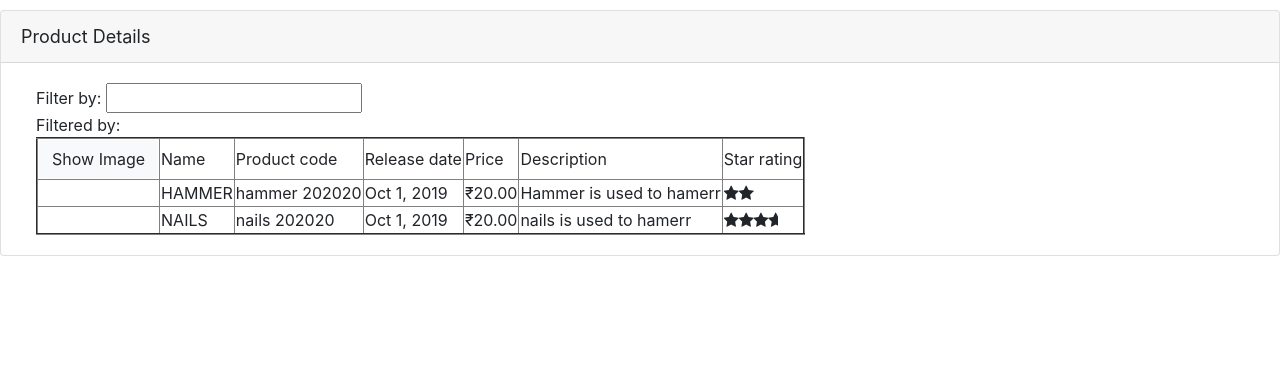
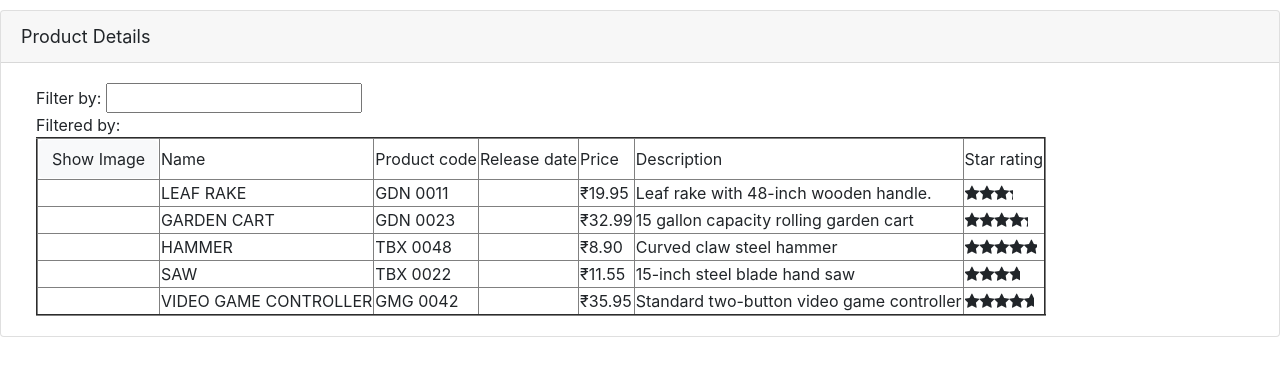
Before and after one commit to diptiR/angularPS, an Angular app: page / in a window 1280 px wide. Shown: the top 376 px of the page. Built offline with nearby package versions, Linux system fonts and the light colour scheme.

Commit message:
products fetched from api: Observable implemented

```diff
--- a/src/app/app.component.html
+++ b/src/app/app.component.html
@@ -28,8 +28,8 @@
               [style.width.px]="imageWidth"
             />
           </td>
-          <td>{{ p.name | uppercase }}</td>
-          <td>{{ p.code | convertToSpace : "-" }}</td>
+          <td>{{ p.productName | uppercase }}</td>
+          <td>{{ p.productCode | convertToSpace : "-" }}</td>
           <td>{{ p.releaseData | date }}</td>
           <td>{{ p.price | currency: "INR" }}</td>
           <td>{{ p.description }}</td>
--- a/src/app/app.component.ts
+++ b/src/app/app.component.ts
@@ -1,5 +1,5 @@
 import { Component, OnInit } from "@angular/core";
-import {ProductService} from './product.service';
+import { ProductService } from "./product.service";
 import { IProduct } from "./shared/product.interface";
 
 @Component({
@@ -7,13 +7,12 @@ import { IProduct } from "./shared/product.interface";
   templateUrl: "./app.component.html",
   styleUrls: ["./app.component.css"]
 })
-export class AppComponent implements OnInit{
-
-  constructor(private productService: ProductService){}
+export class AppComponent implements OnInit {
+  constructor(private productService: ProductService) {}
 
   pageTitle: string = "Product Details";
   imageWidth: number = 150;
-  message: string = '';
+  message: string = "";
   showImg: boolean = false;
   _filterText: string = "";
 
@@ -23,26 +22,34 @@ export class AppComponent implements OnInit{
 
   set filterText(value: string) {
     this._filterText = value;
-    this.filteredProducts = this.filterText && this.filterText.length > 0
-      ? this.performFilter(this._filterText)
-      : this.products;
+    this.filteredProducts =
+      this.filterText && this.filterText.length > 0
+        ? this.performFilter(this._filterText)
+        : this.products;
   }
   filteredProducts: IProduct[];
-  products: IProduct[] = this.productService.getProducts();
+  products: IProduct[] = [];
 
   toggleImage(): void {
     this.showImg = !this.showImg;
   }
   performFilter(value: string): any {
     return this.products.filter((product: IProduct) => {
-      return product.name.toLocaleLowerCase().indexOf(value.toLocaleLowerCase()) !== -1;
+      return (
+        product.productName.toLocaleLowerCase().indexOf(value.toLocaleLowerCase()) !==
+        -1
+      );
     });
   }
   ngOnInit(): void {
-    this.filteredProducts = this.performFilter(this.filterText);
+    this.productService.getProducts().subscribe(products => {
+      this.products = products;
+      this.filteredProducts = this.products;
+    });
+
   }
 
-  ratingclicked(value: string): void{
+  ratingclicked(value: string): void {
     this.message = value;
   }
 }
--- a/src/app/app.module.ts
+++ b/src/app/app.module.ts
@@ -2,6 +2,7 @@ import { BrowserModule } from "@angular/platform-browser";
 import { NgModule } from "@angular/core";
 import { CommonModule } from "@angular/common";
 import { FormsModule } from "@angular/forms";
+import { HttpClientModule } from '@angular/common/http';
 
 import { AppComponent } from "./app.component";
 import { ConvertToSpacePipe } from "./shared/convertToSpaces";
@@ -9,7 +10,7 @@ import { StarRatingComponent } from "./shared/star.component";
 
 @NgModule({
   declarations: [AppComponent, ConvertToSpacePipe, StarRatingComponent],
-  imports: [BrowserModule, CommonModule, FormsModule],
+  imports: [BrowserModule, CommonModule, FormsModule, HttpClientModule],
   bootstrap: [AppComponent]
 })
 export class AppModule {}
--- a/src/app/product.service.ts
+++ b/src/app/product.service.ts
@@ -1,33 +1,39 @@
 import { Injectable } from "@angular/core";
 import { IProduct } from "./shared/product.interface";
+import { Observable, throwError } from "rxjs";
+import { HttpClient, HttpErrorResponse } from "@angular/common/http";
+import { catchError, tap, map } from "rxjs/operators";
 
 @Injectable({
   providedIn: "root"
 })
 export class ProductService {
-  getProducts(): IProduct[] {
-    return [
-      {
-        id: "1",
-        name: "Hammer",
-        code: "hammer-202020",
-        releaseData: new Date("10/01/2019"),
-        price: 20,
-        description: "Hammer is used to hamerr",
-        starRating: 2,
-        imageUrl: "https://bardoloi.com/assets/hammer-safe/hammer.png"
-      },
-      {
-        id: "2",
-        name: "Nails",
-        code: "nails-202020",
-        releaseData: new Date("10/01/2019"),
-        price: 20,
-        description: "nails is used to hamerr",
-        starRating: 3.6,
-        imageUrl:
-          "https://contentgrid.homedepot-static.com/hdus/en_US/DTCCOMNEW/fetch/DIY_Projects_and_Ideas/Tools_and_Hardware/Guides/nails-guide-625200-hero.jpg"
-      }
-    ];
+  constructor(private http: HttpClient) {}
+  productUrl: string = "api/products/products.json";
+  handleError(err: HttpErrorResponse) {
+    let errorMessage = '';
+    if (err.error instanceof ErrorEvent) {
+      // A client-side or network error occurred. Handle it accordingly.
+      errorMessage = `An error occurred: ${err.error.message}`;
+    } else {
+      // The backend returned an unsuccessful response code.
+      // The response body may contain clues as to what went wrong,
+      errorMessage = `Server returned code: ${err.status}, error message is: ${err.message}`;
+    }
+    console.error(errorMessage);
+    return throwError(errorMessage);
+  }
+
+  getProducts(): Observable<IProduct[]> {
+    return this.http.get<IProduct[]>(this.productUrl).pipe(
+      tap(data => console.log("All: " + JSON.stringify(data))),
+      catchError(this.handleError)
+    );
+  }
+
+  getProduct(id: number): Observable<IProduct | undefined> {
+    return this.getProducts().pipe(
+      map((products: IProduct[]) => products.find(p => p.productId === id))
+    );
   }
 }
```
Also changed, not shown: src/app/shared/product.interface.ts (+8 -8 lines).
